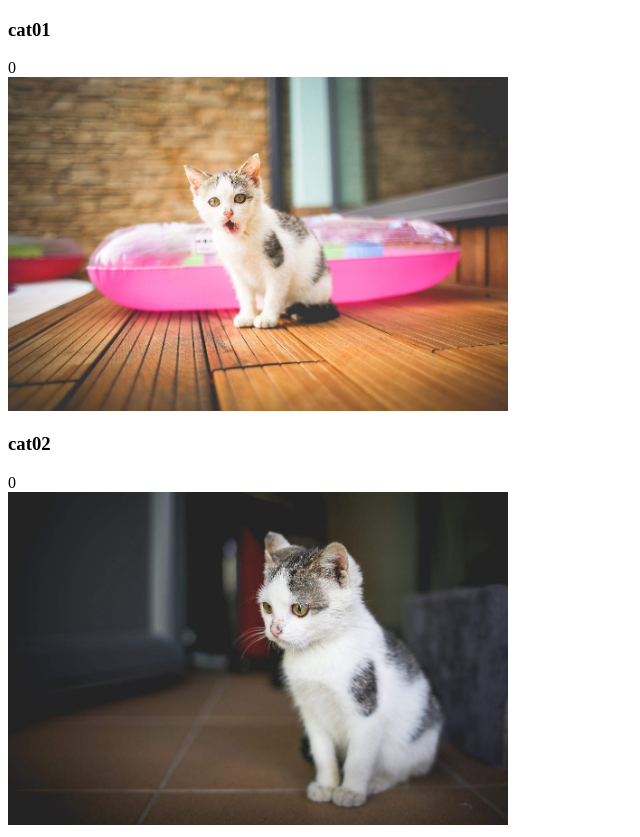
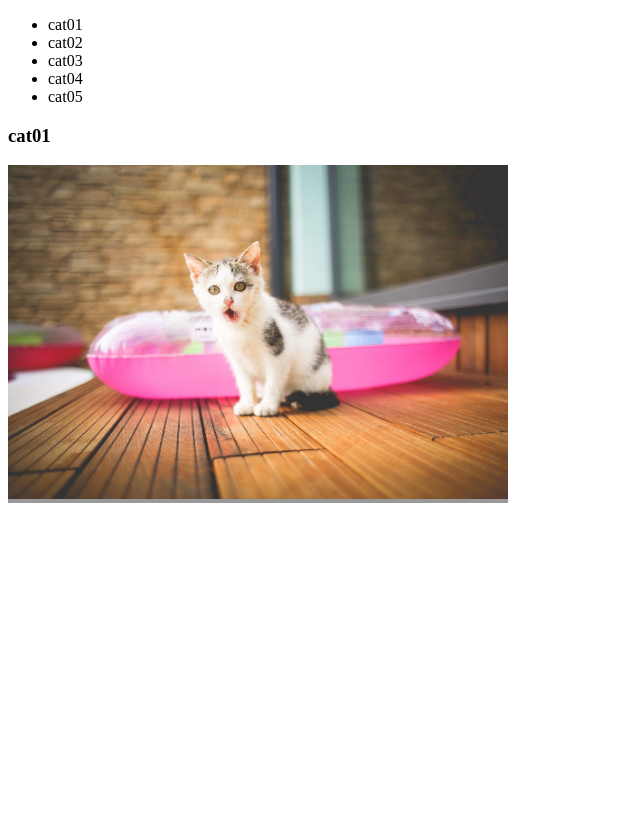
Before and after one commit to dvxiaofan/JS-design, a plain HTML site: page CatClicker/index.html in a window 1280 px wide. Shown: the whole page, without its empty margins (0-640 px from the left). After the commit the page ends 800 px from the top, so only its background shows below. Drawn offline with Linux system fonts and the light colour scheme.

Commit message:
pizza-html

```diff
--- a/CatClicker/css/style.css
+++ b/CatClicker/css/style.css
@@ -1,4 +1,17 @@
+
+#list-item {
+	/* display: inline; */
+}
+
+#img {
+	width: 500px;
+	background: #999;
+}
 
 img {
-	width: 500px;
+	width: 100%;
 }
+
+#list-item {
+	margin-top: 5px;
+}
--- a/CatClicker/index.html
+++ b/CatClicker/index.html
@@ -8,22 +8,19 @@
 	<link rel="stylesheet" href="css/style.css">
 </head>
 <body>
-	<div class="container">
-		<div class="item">
-			<h3 class="cat-name">cat01</h3>
-			<div id="click-count">0</div>
+	<div id="container">
+		<div id="cat-name-list">
+			<ul id="cat-list"></ul>
+		</div>
+
+		<div id="cat-view">
+			<h3 id="cat-name">cat01</h3>
+			<div id="click-count"></div>
 			<div id="img">
 				<img id="cat-img" src="images/cat01.jpg" alt="cat01">
 			</div>
 		</div>
 
-		<div class="item">
-			<h3 class="cat-name">cat02</h3>
-			<div id="click-count02">0</div>
-			<div id="img">
-				<img id="cat-img02" src="images/cat02.jpg" alt="cat02">
-			</div>
-		</div>
 	</div>
 
 	<script src="js/app.js"></script>
--- a/CatClicker/js/app.js
+++ b/CatClicker/js/app.js
@@ -1,21 +1,26 @@
+
+var model = {
+	names: ['cat01', 'cat02', 'cat03', 'cat04', 'cat05'],
+	imgSrc: ['images/cat01.jpg', 'images/cat02.jpg', 'images/cat03.jpg', 'images/cat04.jpg', 'images/cat05.jpg']
+}
+
 
 var clickCount = 0;
 var clickCountElem = document.getElementById('click-count');
 var catImgElem = document.getElementById('cat-img');
+var catListElem = document.getElementById('cat-list');
+var catNameElem = document.getElementById('cat-name');
+var catClickCountElem = document.getElementById('click-count');
 
-catImgElem.addEventListener('click', function () {
+model.names.map(name => {
+	var elem = document.createElement('li');
+	elem.textContent = name;
+	elem.addEventListener('click', () => {
+		catNameElem.textContent = name;
+	})
 
-	clickCount+=1;
-	clickCountElem.textContent = clickCount;
-});
+	catListElem.appendChild(elem);
 
 
-var clickCount02 = 0;
-var clickCountElem02 = document.getElementById('click-count02');
-var catImgElem02 = document.getElementById('cat-img02');
 
-catImgElem02.addEventListener('click', function () {
-
-	clickCount02 += 1;
-	clickCountElem02.textContent = clickCount02;
-});
+})
```
